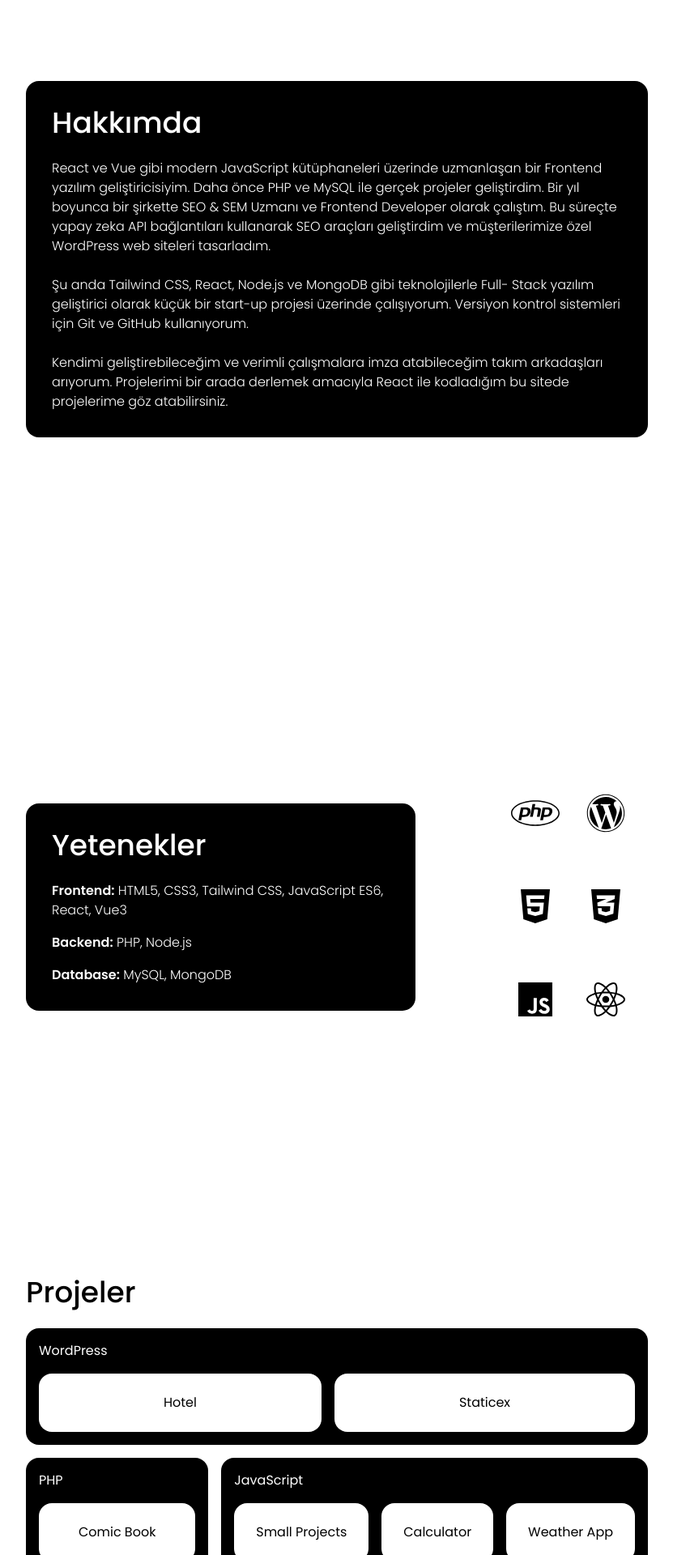
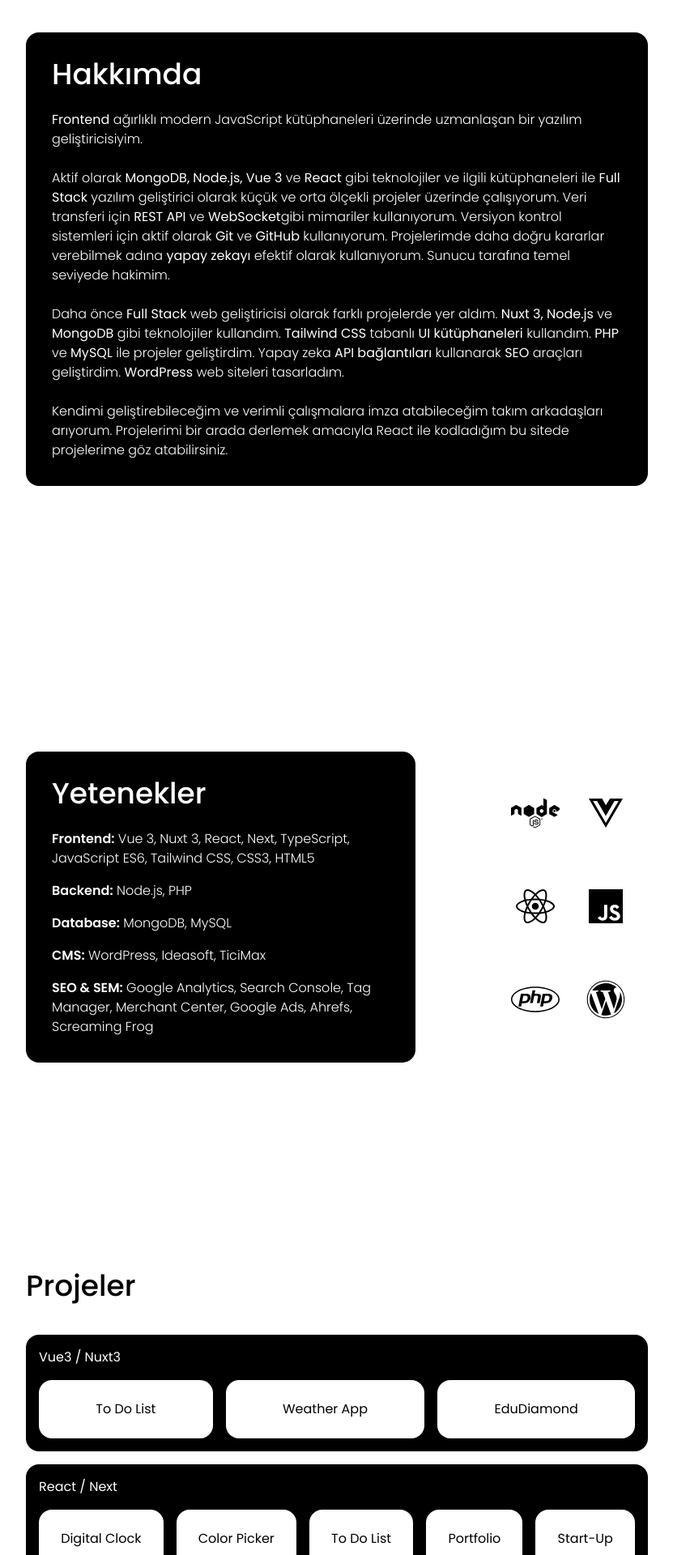
Before and after one commit to enesburakdkc/enes-burak-dikici, a React (Vite) app: page / in a window 1280 px wide. Shown: the part 880-2800 px from the top of the page at 81% size, without its empty margins (256-1087 px from the left). Built offline with nearby package versions, Linux system fonts and the light colour scheme.

Commit message:
CV'ye göre güncellendi.

```diff
--- a/src/components/Main/About/About.jsx
+++ b/src/components/Main/About/About.jsx
@@ -7,18 +7,21 @@ function About() {
                 <h2 className="text-4xl font-medium">Hakkımda</h2>
                 <br />
                 <p>
-                    React ve Vue gibi modern JavaScript kütüphaneleri üzerinde uzmanlaşan bir
-                    Frontend yazılım geliştiricisiyim. Daha önce PHP ve MySQL ile gerçek
-                    projeler geliştirdim. Bir yıl boyunca bir şirkette SEO & SEM Uzmanı ve
-                    Frontend Developer olarak çalıştım. Bu süreçte yapay zeka API bağlantıları
-                    kullanarak SEO araçları geliştirdim ve müşterilerimize özel WordPress web
-                    siteleri tasarladım.
+                    <strong>Frontend</strong> ağırlıklı modern JavaScript kütüphaneleri üzerinde uzmanlaşan bir yazılım geliştiricisiyim.
                 </p>
                 <br />
                 <p>
-                    Şu anda Tailwind CSS, React, Node.js ve MongoDB gibi teknolojilerle Full-
-                    Stack yazılım geliştirici olarak küçük bir start-up projesi üzerinde çalışıyorum.
-                    Versiyon kontrol sistemleri için Git ve GitHub kullanıyorum.
+                    Aktif olarak <strong>MongoDB, Node.js, Vue 3</strong> ve <strong>React</strong> gibi teknolojiler ve ilgili kütüphaneleri ile <strong>Full Stack</strong> yazılım
+                        geliştirici olarak küçük ve orta ölçekli projeler üzerinde çalışıyorum. Veri transferi için <strong>REST API</strong> ve <strong>WebSocket</strong>
+                        gibi mimariler kullanıyorum. Versiyon kontrol sistemleri için aktif olarak <strong>Git</strong> ve <strong>GitHub</strong> kullanıyorum.
+                        Projelerimde daha doğru kararlar verebilmek adına <strong>yapay zekayı</strong> efektif olarak kullanıyorum. Sunucu tarafına
+                        temel seviyede hakimim.
+                    </p>
+                        <br />
+                        <p>
+                            Daha önce <strong>Full Stack</strong> web geliştiricisi olarak farklı projelerde yer aldım. <strong>Nuxt 3, Node.js</strong> ve <strong>MongoDB</strong> gibi
+                            teknolojiler kullandım. <strong>Tailwind CSS</strong> tabanlı <strong>UI kütüphaneleri</strong> kullandım. <strong>PHP</strong> ve <strong>MySQL</strong> ile projeler
+                            geliştirdim. Yapay zeka <strong>API bağlantıları</strong> kullanarak <strong>SEO</strong> araçları geliştirdim. <strong>WordPress</strong> web siteleri tasarladım.
                         </p>
                         <br />
                         <p>
--- a/src/components/Main/Home/Home.jsx
+++ b/src/components/Main/Home/Home.jsx
@@ -10,8 +10,8 @@ function Home() {
             <div className="homeContent h-96 flex flex-col gap-8 justify-evenly items-start mt-5">
                 <div className="flex flex-col gap-5">
                     <h1 className="name text-5xl font-semibold">Enes Burak Dikici</h1>
-                    <h2 className="text-xl font-medium">Front-End Geliştirici</h2>
-                    <p className="text-xl font-medium">React ve Vue gibi modern JavaScript kütüphaneleri üzerinde uzmanlaşan bir Frontend yazılım geliştiricisiyim.</p>
+                    <h2 className="text-xl font-medium"><strong>Web Yazılım Geliştiricisi</strong></h2>
+                    <p className="text-xl font-medium"><strong>Frontend</strong> ağırlıklı modern <strong>JavaScript</strong> kütüphaneleri üzerinde uzmanlaşan bir yazılım geliştiricisiyim.</p>
                 </div>
                 <a href="https://wa.me/905379760543" target="_blank" className="bg-black text-xl text-white p-5 rounded-xl drop-shadow-lg transition-all hover:scale-105">İletişim &nbsp;<FontAwesomeIcon icon={faLocationArrow} className="ml-3 scale-150" /></a>
                 <div className="social flex flex-row gap-8 ml-4 hidden">
--- a/src/components/Main/Projects/Projects.jsx
+++ b/src/components/Main/Projects/Projects.jsx
@@ -6,14 +6,19 @@ function Projects() {
 
     const categories = [
         {
-            language: "WordPress", projects: [
-                { name: "Hotel", url: "https://tepeseobeta.online/zeugma/", clickable: true },
-                { name: "Staticex", url: "https://tepeseobeta.online/staticex/", clickable: true },
+            language: "Vue3 / Nuxt3", projects: [
+                { name: "To Do List", url: "vue-tailwind-to-do-list/", clickable: true },
+                { name: "Weather App", url: "vue-tailwind-weather-app/", clickable: true },
+                { name: "EduDiamond", url: "https://kurs.edudiamond.com/", clickable: true },
             ]
         },
         {
-            language: "PHP", projects: [
-                { name: "Comic Book", url: "ceviri-manga/", clickable: true },
+            language: "React / Next", projects: [
+                { name: "Digital Clock", url: "react-tailwind-digital-clock/", clickable: true },
+                { name: "Color Picker", url: "react-color-picker/", clickable: true },
+                { name: "To Do List", url: "react-tailwind-to-do-list/", clickable: true },
+                { name: "Portfolio", url: "/", clickable: true },
+                { name: "Start-Up", url: "#", clickable: true, mp4: "loodo" },
             ]
         },
         {
@@ -24,19 +29,14 @@ function Projects() {
             ]
         },
         {
-            language: "React / Next", projects: [
-                { name: "Color Picker", url: "react-color-picker/", clickable: true },
-                { name: "To Do List", url: "react-tailwind-to-do-list/", clickable: true },
-                { name: "Digital Clock", url: "react-tailwind-digital-clock/", clickable: true },
-                { name: "Portfolio", url: "/", clickable: true },
-                { name: "Start-Up", url: "#", clickable: true, mp4: "loodo" },
+            language: "PHP", projects: [
+                { name: "Comic Book", url: "ceviri-manga/", clickable: true },
             ]
         },
         {
-            language: "Vue3 / Nuxt3", projects: [
-                { name: "To Do List", url: "vue-tailwind-to-do-list/", clickable: true },
-                { name: "Weather App", url: "vue-tailwind-weather-app/", clickable: true },
-                { name: "EduDiamond", url: "https://kurs.edudiamond.com/", clickable: true },
+            language: "WordPress", projects: [
+                { name: "Staticex", url: "https://tepeseobeta.online/staticex/", clickable: true },
+                { name: "Hotel", url: "https://tepeseobeta.online/zeugma/", clickable: true },
             ]
         },
     ]
@@ -46,9 +46,43 @@ function Projects() {
             <div className="w-full max-h-[calc(100vh-6rem)] font-light ">
                 <h2 className="text-4xl font-medium">Projeler</h2>
                 <br />
-                <div className="desktopProjects w-full flex flex-row gap-4 font-normal">
+                {categories.slice(0, 2).map((categorie) => {
 
-                    {categories.slice(0, 1).map((categorie) => {
+                    return (
+                        <div key={categorie.language} className="desktopProjects w-full flex flex-row gap-2 mt-4 font-normal">
+                            <div className="h-36 flex flex-col gap-4 grow bg-black text-white p-4 rounded-2xl transition-all duration-700 hover:grow-[100]">
+                                <div>
+                                    {categorie.language}
+                                </div>
+                                <div className="h-36 flex flex-row gap-4 items-center justify-center grow bg-black text-white rounded-2xl bg-transparent transition-all duration-700 hover:grow-[100]">
+                                    {categorie.projects.map((project) => {
+
+                                        return (
+                                            <a
+                                                key={project.name}
+                                                href={project.clickable ? project.url : undefined}
+                                                target="_blank"
+                                                onClick={(e) => {
+                                                    if (project.mp4) {
+                                                        e.preventDefault();
+                                                        setSelectedMp4(project.mp4);
+                                                    }
+                                                }}
+                                                className={`min-w-4 h-full flex items-center justify-center text-center grow bg-white text-black p-4 rounded-2xl transition-all duration-700 hover:grow-[100] ${!project.clickable ? 'cursor-not-allowed hover:bg-red-500' : 'cursor-pointer'}`}
+                                            >
+                                                {project.name}
+                                            </a>
+                                        )
+                                    })}
+                                </div>
+                            </div>
+                        </div>
+                    )
+                })}
+
+                <div className="desktopProjects w-full flex flex-row gap-4 mt-4 font-normal">
+
+                    {categories.slice(2, 4).map((categorie) => {
 
                         return (
                             <div key={categorie.language} className="h-36 flex flex-col gap-4 grow bg-black text-white p-4 rounded-2xl transition-all duration-700 hover:grow-[100]">
@@ -81,42 +115,7 @@ function Projects() {
                     })}
                 </div>
 
-                <div className="desktopProjects w-full flex flex-row gap-4 mt-4 font-normal">
-
-                    {categories.slice(1, 3).map((categorie) => {
-
-                        return (
-                            <div key={categorie.language} className="h-36 flex flex-col gap-4 grow bg-black text-white p-4 rounded-2xl transition-all duration-700 hover:grow-[100]">
-                                <div>
-                                    {categorie.language}
-                                </div>
-                                <div key={categorie.language} className="h-36 flex flex-row gap-4 items-center justify-center grow bg-black text-white rounded-2xl bg-transparent transition-all duration-700 hover:grow-[100]">
-                                    {categorie.projects.map((project) => {
-
-                                        return (
-                                            <a
-                                                key={project.name}
-                                                href={project.clickable ? project.url : undefined}
-                                                target="_blank"
-                                                onClick={(e) => {
-                                                    if (project.mp4) {
-                                                        e.preventDefault();
-                                                        setSelectedMp4(project.mp4);
-                                                    }
-                                                }}
-                                                className={`min-w-4 h-full flex items-center justify-center text-center grow bg-white text-black p-4 rounded-2xl transition-all duration-700 hover:grow-[100] ${!project.clickable ? 'cursor-not-allowed hover:bg-red-500' : 'cursor-pointer'}`}
-                                            >
-                                                {project.name}
-                                            </a>
-                                        )
-                                    })}
-                                </div>
-                            </div>
-                        )
-                    })}
-                </div>
-
-                {categories.slice(3, 5).map((categorie) => {
+                {categories.slice(4, 5).map((categorie) => {
 
                     return (
                         <div key={categorie.language} className="desktopProjects w-full flex flex-row gap-2 mt-4 font-normal">
--- a/src/components/Main/Skills/Skills.jsx
+++ b/src/components/Main/Skills/Skills.jsx
@@ -1,5 +1,5 @@
 import { FontAwesomeIcon } from "@fortawesome/react-fontawesome"
-import { faHtml5, faCss3Alt, faJs, faReact, faPhp, faWordpress } from "@fortawesome/free-brands-svg-icons"
+import { faNode, faVuejs, faReact, faJs, faPhp, faWordpress } from "@fortawesome/free-brands-svg-icons"
 
 
 function Skills() {
@@ -11,29 +11,31 @@ function Skills() {
                     <h2 className="text-4xl font-medium">Yetenekler</h2>
                     <br />
                     <ul className="flex flex-col gap-4">
-                        <li><span className="font-semibold">Frontend:</span> HTML5, CSS3, Tailwind CSS, JavaScript ES6, React, Vue3</li>
-                        <li><span className="font-semibold">Backend:</span> PHP, Node.js</li>
-                        <li><span className="font-semibold">Database:</span> MySQL, MongoDB</li>
+                        <li><span className="font-semibold">Frontend:</span> Vue 3, Nuxt 3, React, Next, TypeScript, JavaScript ES6, Tailwind CSS, CSS3, HTML5</li>
+                        <li><span className="font-semibold">Backend:</span> Node.js, PHP</li>
+                        <li><span className="font-semibold">Database:</span> MongoDB, MySQL</li>
+                        <li><span className="font-semibold">CMS:</span> WordPress, Ideasoft, TiciMax</li>
+                        <li><span className="font-semibold">SEO & SEM:</span> Google Analytics, Search Console, Tag Manager, Merchant Center, Google Ads, Ahrefs, Screaming Frog</li>
                     </ul>
                 </div>
 
                 <ul className="icons-temporal grid grid-cols-2 gap-20 text-black py-8 px-12 place-items-center">
+                    <li><FontAwesomeIcon icon={faNode} size="2x" className="scale-150" /></li>
+                    <li><FontAwesomeIcon icon={faVuejs} size="2x" className="scale-150" /></li>
+                    <li><FontAwesomeIcon icon={faReact} size="2x" className="scale-150" /></li>
+                    <li><FontAwesomeIcon icon={faJs} size="2x" className="scale-150" /></li>
                     <li><FontAwesomeIcon icon={faPhp} size="2x" className="scale-150" /></li>
                     <li><FontAwesomeIcon icon={faWordpress} size="2x" className="scale-150" /></li>
-                    <li><FontAwesomeIcon icon={faHtml5} size="2x" className="scale-150" /></li>
-                    <li><FontAwesomeIcon icon={faCss3Alt} size="2x" className="scale-150" /></li>
-                    <li><FontAwesomeIcon icon={faJs} size="2x" className="scale-150" /></li>
-                    <li><FontAwesomeIcon icon={faReact} size="2x" className="scale-150" /></li>
                 </ul>
             </div>
 
             <ul className="icons hidden w-[100%] flex flex-row justify-evenly text-black">
+                <li><FontAwesomeIcon icon={faNode} size="2x" className="scale-150" /></li>
+                <li><FontAwesomeIcon icon={faVuejs} size="2x" className="scale-150" /></li>
+                <li><FontAwesomeIcon icon={faReact} size="2x" className="scale-150" /></li>
+                <li><FontAwesomeIcon icon={faJs} size="2x" className="scale-150" /></li>
                 <li><FontAwesomeIcon icon={faPhp} size="2x" className="scale-150" /></li>
                 <li><FontAwesomeIcon icon={faWordpress} size="2x" className="scale-150" /></li>
-                <li><FontAwesomeIcon icon={faHtml5} size="2x" className="scale-150" /></li>
-                <li><FontAwesomeIcon icon={faCss3Alt} size="2x" className="scale-150" /></li>
-                <li><FontAwesomeIcon icon={faJs} size="2x" className="scale-150" /></li>
-                <li><FontAwesomeIcon icon={faReact} size="2x" className="scale-150" /></li>
             </ul>
         </section>
     )
```
Also changed, not shown: 3 other files (tests, documents, lock files or other folders). Lines whose indentation alone changed are shown as unchanged.
